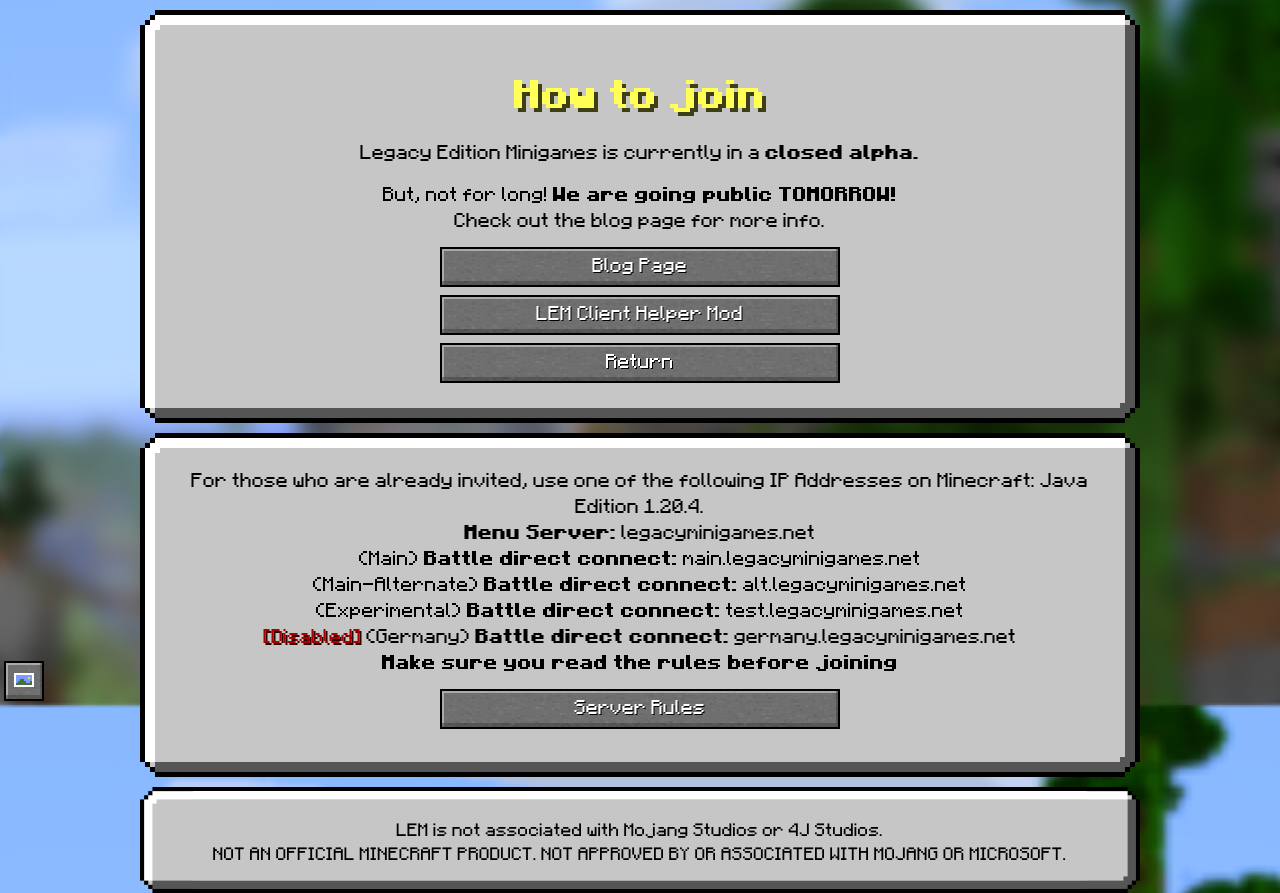
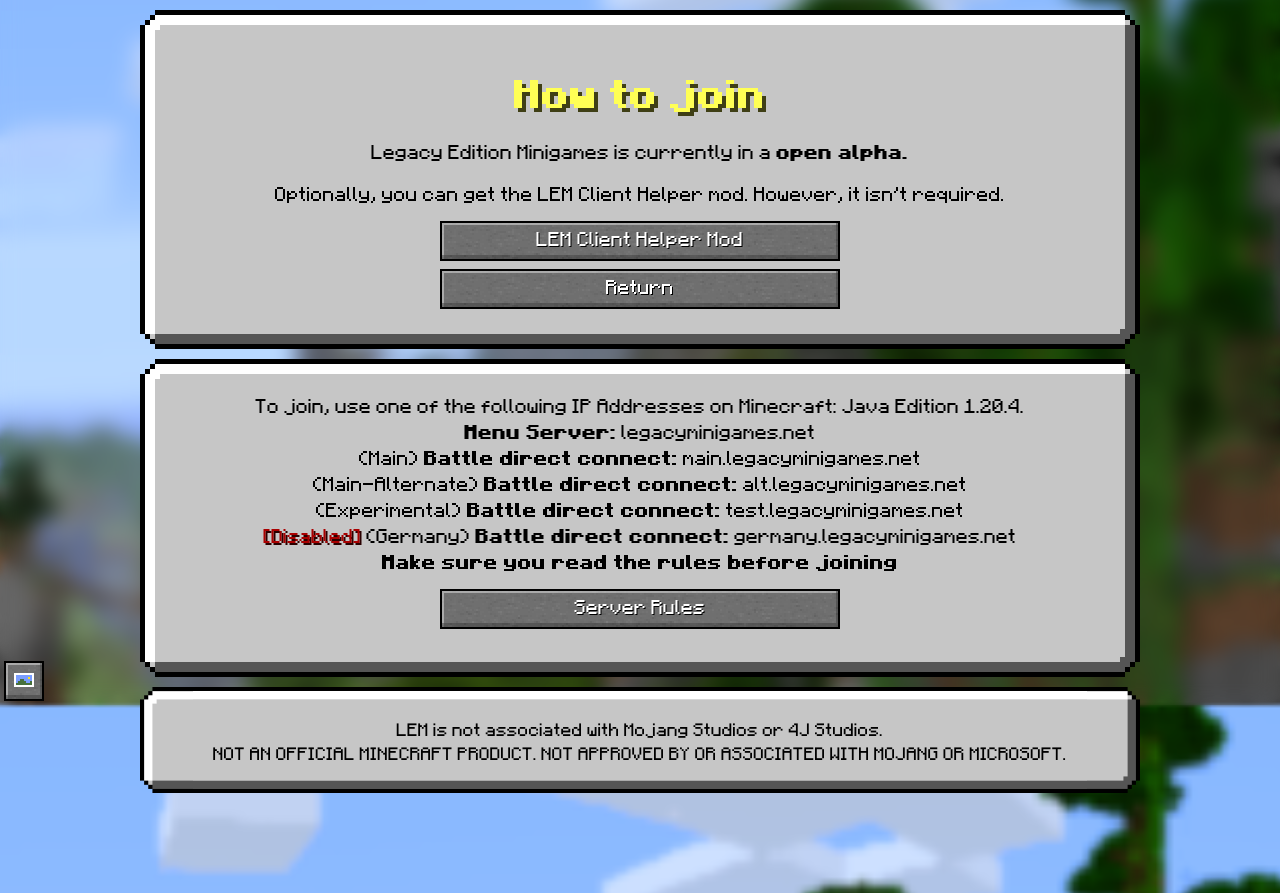
Before and after one commit to Legacy-Edition-Minigames/Website, a Jekyll site: the page built from join.html, in a window 1280 px wide, cut to the strip 195-1088 px from the top of the page. Built offline with Jekyll 4.4.1, drawn with Linux system fonts in a browser that asks for light colours; some web fonts are replaced.

Commit message:
Change pages to reflect going public

```diff
--- a/index.html
+++ b/index.html
@@ -4,7 +4,7 @@
 ---
 
 <div class="guibox center">
-	LEM is going public <b>TOMORROW!</b> See more information on our <a href="{{ site.baseurl }}/blog/tomorrow" target='_blank'>blog!</a>
+	LEM is <b>now public!</b> Check our join page on how to play!</a>
 </div>
 
 <div class="guibox center">
@@ -14,6 +14,7 @@
 		<a class="minecraft-button center" href="{{ site.baseurl }}/rules">Server Rules</a>
 		<a class="minecraft-button center" href="{{ site.baseurl }}/blog">Blog</a>
 		<a class="minecraft-button center" href="{{ site.baseurl }}/faq">Frequently Asked Questions</a>
+		<a class="minecraft-button center" href="{{ site.baseurl }}/patreon">Patreon</a>
 		<a class="minecraft-button center" href="{{ site.baseurl }}/credits">Credits</a>
 	</div>
 </div>
--- a/join.html
+++ b/join.html
@@ -5,17 +5,15 @@
 
 <div class="guibox center">
 	<h1>How to join</h1>
-		<p>Legacy Edition Minigames is currently in a <b>closed alpha.</b></p>
-		<p>But, not for long! <b>We are going public TOMORROW!</b><br>
-		Check out the blog page for more info.</p>
+		<p>Legacy Edition Minigames is currently in a <b>open alpha.</b></p>
+		<p>Optionally, you can get the LEM Client Helper mod. However, it isn't required.</p>
 		<div class="button-list">
-			<a class="minecraft-button center" href="{{ site.baseurl }}/blog/tomorrow">Blog Page</a>
 			<a class="minecraft-button center" href="{{ site.baseurl }}/lch">LEM Client Helper Mod</a>
 			<a class="minecraft-button center" href="{{ site.baseurl }}/">Return</a>
 		</div>
 </div>
 <div class="guibox center">
-	For those who are already invited, use one of the following IP Addresses on Minecraft: Java Edition 1.20.4.<br>
+	To join, use one of the following IP Addresses on Minecraft: Java Edition 1.20.4.<br>
 	<b><span id="easter-egg" onclick="easterEgg()">Menu Server:</span></b> legacyminigames.net<br>
 	(Main) <b>Battle direct connect:</b> main.legacyminigames.net<br>
 	(Main-Alternate) <b>Battle direct connect:</b> alt.legacyminigames.net<br>
--- a/patreon.html
+++ b/patreon.html
@@ -15,7 +15,6 @@
 <div class="guibox center">
     <b>Tiny Supporter</b> <i>$2 Per Month</i><br>
     <img src="assets/patreon/tiny.png" class="pixelated"> Tier 1 Heart Cosmetic<br>
-	Access to the closed alpha LEM server<br>
 	<div style="font-size: 0.85em;"><i>(Persistent! You will keep this perk even after you cancel your subscription)</i><br></div>
 	Discord role<br>
 	Access to patreon Discord channel<br>
```
